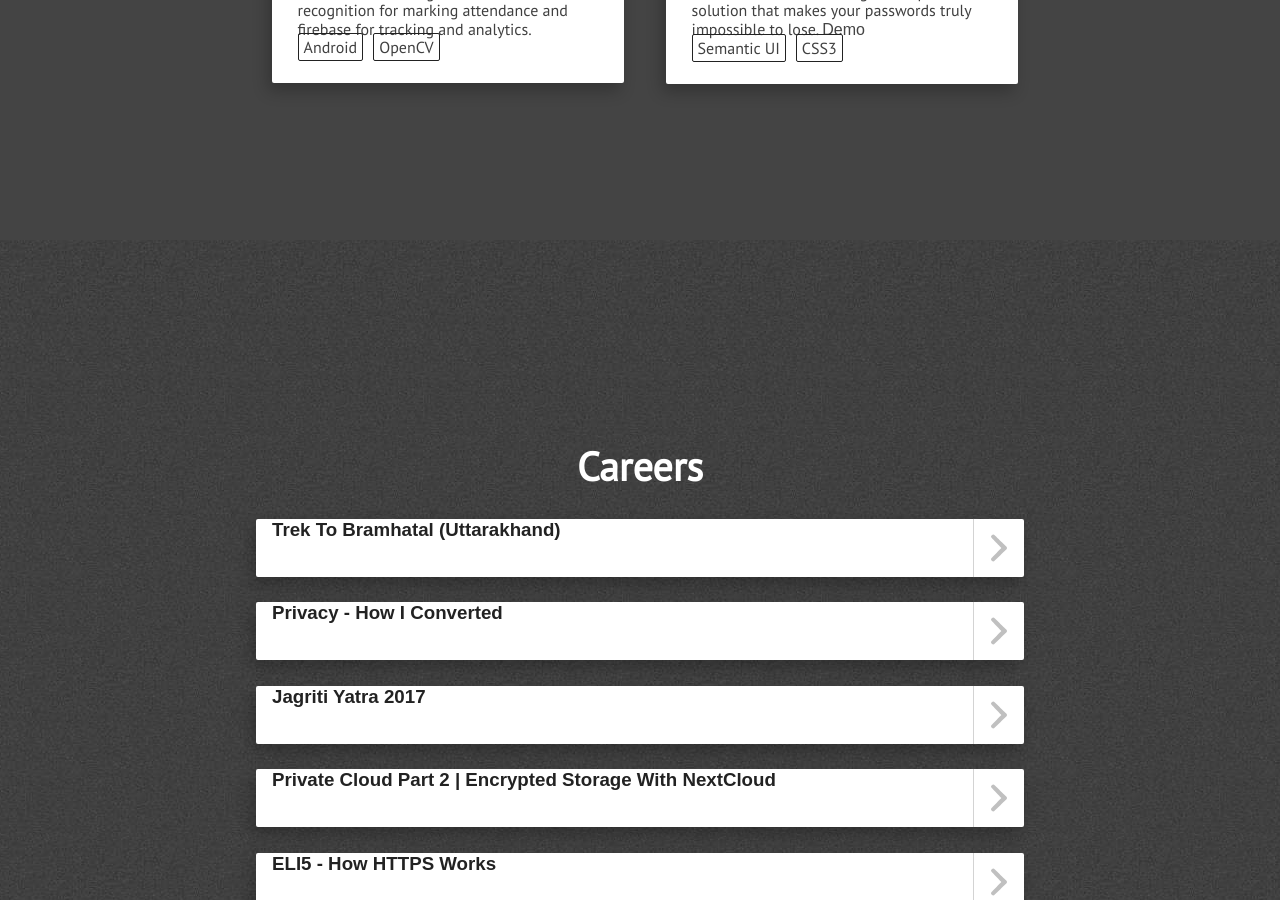
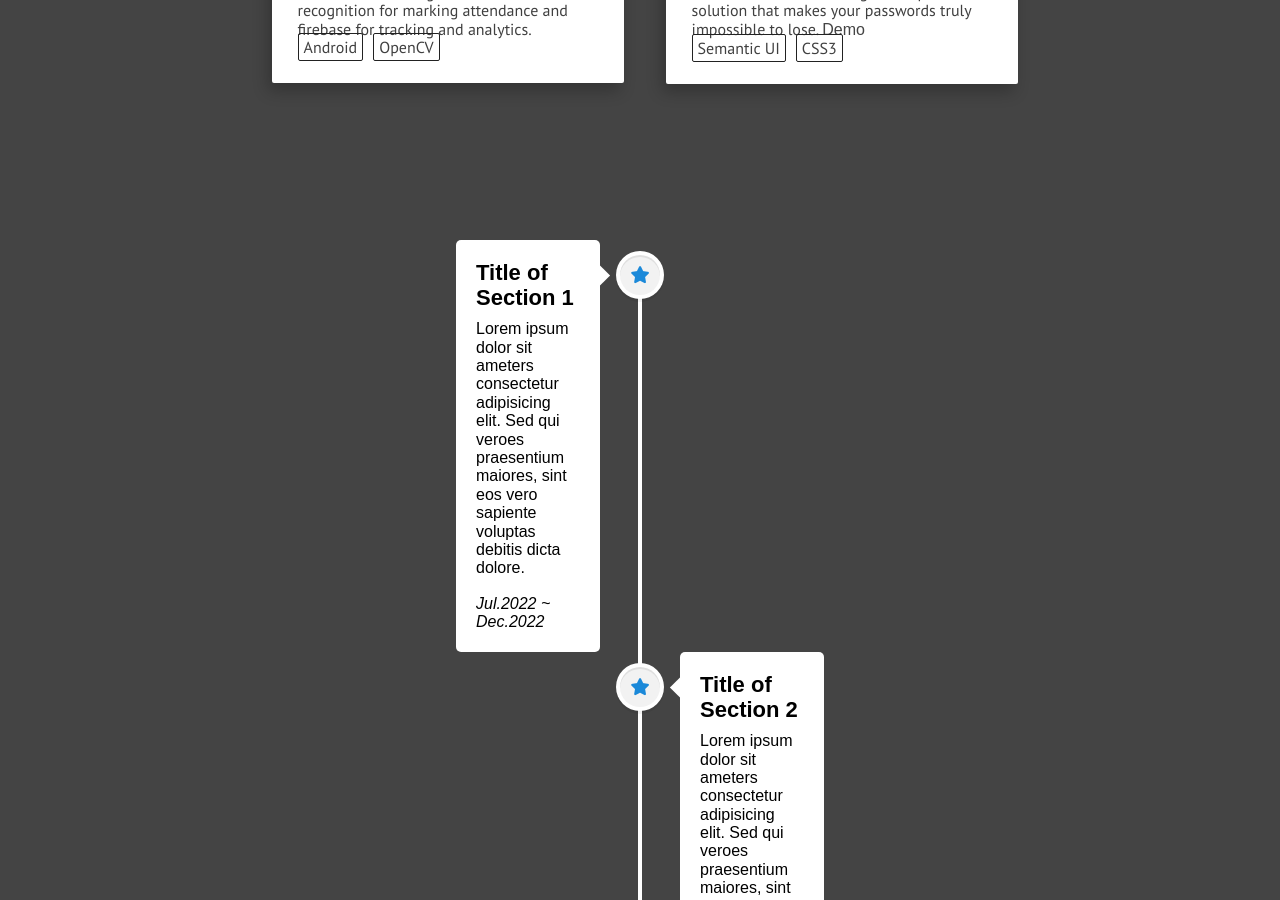
Before and after one commit to YoungheeGGO/YoungheeGGo.github.io, a Jekyll site: the page built from index.html, in a window 1280 px wide and 900 px high, scrolled down 3777 px. Built offline with Jekyll 4.4.1, drawn with Linux system fonts in a browser that asks for light colours; nearby versions of some CDN libraries; some of the changed text lies outside the part shown.

Commit message:
Update blogs.html

```diff
--- a/_includes/blogs.html
+++ b/_includes/blogs.html
@@ -1,8 +1,101 @@
-<div class="section-wrapper">
+<!--Origin Theme-->
+<!--<div class="section-wrapper">
     <section class="section" id="blog-posts">
         <div class="full-width">
             <div class="section-heading" id="recent-posts-text">Careers</div>
             <div class="blogs-wrapper" id="rss-feeds"></div>
         </div>
     </section>
-</div>
+</div>-->
+
+
+
+  <div class="wrapper">
+    <div class="center-line">
+      <a href="#" class="scroll-icon"><i class="fas fa-caret-up"></i></a>
+    </div>
+    <div class="row row-1">
+      <section>
+        <i class="icon fas fa-star"></i>
+        <div class="details">
+          <span class="title">Title of Section 1</span>
+          <!--<span>1st Jan 2021</span>-->
+        </div>
+        <p>Lorem ipsum dolor sit ameters consectetur adipisicing elit. Sed qui veroes praesentium maiores, sint eos vero sapiente voluptas debitis dicta dolore.</p>
+        <div class="bottom">
+          <!--<a href="#">Read more</a>-->
+          <i>Jul.2022 ~ Dec.2022</i>
+        </div>
+      </section>
+    </div>
+    <div class="row row-2">
+      <section>
+        <i class="icon fas fa-star"></i>
+        <div class="details">
+          <span class="title">Title of Section 2</span>
+          <!--<span>2nd Jan 2021</span>-->
+        </div>
+        <p>Lorem ipsum dolor sit ameters consectetur adipisicing elit. Sed qui veroes praesentium maiores, sint eos vero sapiente voluptas debitis dicta dolore.</p>
+        <div class="bottom">
+          <!--<a href="#">Read more</a>-->
+          <i>Mar.2022 ~ May.2022</i>
+        </div>
+      </section>
+    </div>
+    <div class="row row-1">
+      <section>
+        <i class="icon fas fa-star"></i>
+        <div class="details">
+          <span class="title">Title of Section 3</span>
+          <!--<span>3rd Jan 2021</span>-->
+        </div>
+        <p>Lorem ipsum dolor sit ameters consectetur adipisicing elit. Sed qui veroes praesentium maiores, sint eos vero sapiente voluptas debitis dicta dolore.</p>
+        <div class="bottom">
+          <!--<a href="#">Read more</a>-->
+          <i>Jan. 2022 ~ Mar. 2022</i>
+        </div>
+      </section>
+    </div>
+    <div class="row row-2">
+      <section>
+        <i class="icon fas fa-star"></i>
+        <div class="details">
+          <span class="title">Title of Section 4</span>
+          <!--<span>4th Jan 2021</span>-->
+        </div>
+        <p>Lorem ipsum dolor sit ameters consectetur adipisicing elit. Sed qui veroes praesentium maiores, sint eos vero sapiente voluptas debitis dicta dolore.</p>
+        <div class="bottom">
+          <!--<a href="#">Read more</a>-->
+          <i>Feb. 2022 ~ Mar. 2022</i>
+        </div>
+      </section>
+    </div>
+    <div class="row row-1">
+      <section>
+        <i class="icon fas fa-star"></i>
+        <div class="details">
+          <span class="title">Title of Section 5</span>
+          <!--<span>5th Jan 2021</span>-->
+        </div>
+        <p>Lorem ipsum dolor sit ameters consectetur adipisicing elit. Sed qui veroes praesentium maiores, sint eos vero sapiente voluptas debitis dicta dolore.</p>
+        <div class="bottom">
+          <!--<a href="#">Read more</a>-->
+          <i>Mar.2021 ~ Jun.2021</i>
+        </div>
+      </section>
+    </div>
+    <div class="row row-2">
+      <section>
+        <i class="icon fas fa-star"></i>
+        <div class="details">
+          <span class="title">Title of Section 6</span>
+          <!--<span>6th Jan 2021</span>-->
+        </div>
+        <p>Lorem ipsum dolor sit ameters consectetur adipisicing elit. Sed qui veroes praesentium maiores, sint eos vero sapiente voluptas debitis dicta dolore.</p>
+        <div class="bottom">
+          <!--<a href="#">Read more</a>-->
+          <i>Jan. 2021 ~ Feb 2021</i>
+        </div>
+      </section>
+    </div>
+  </div>
```
